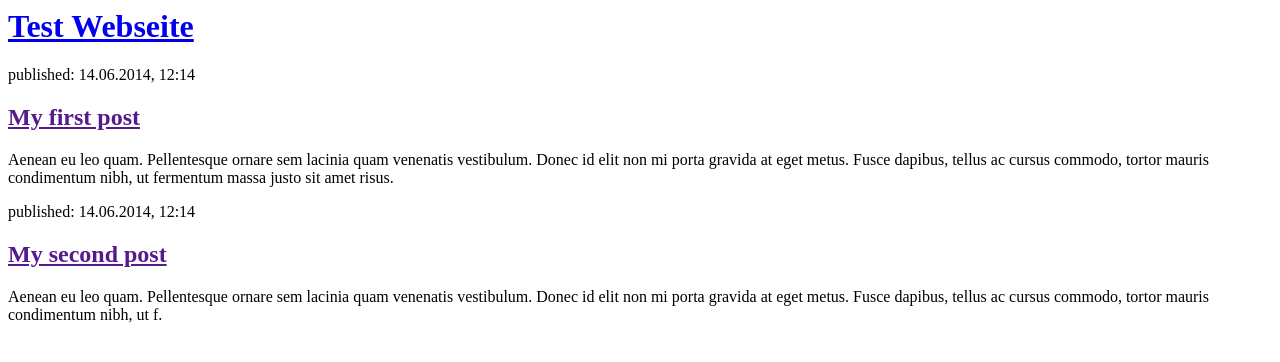
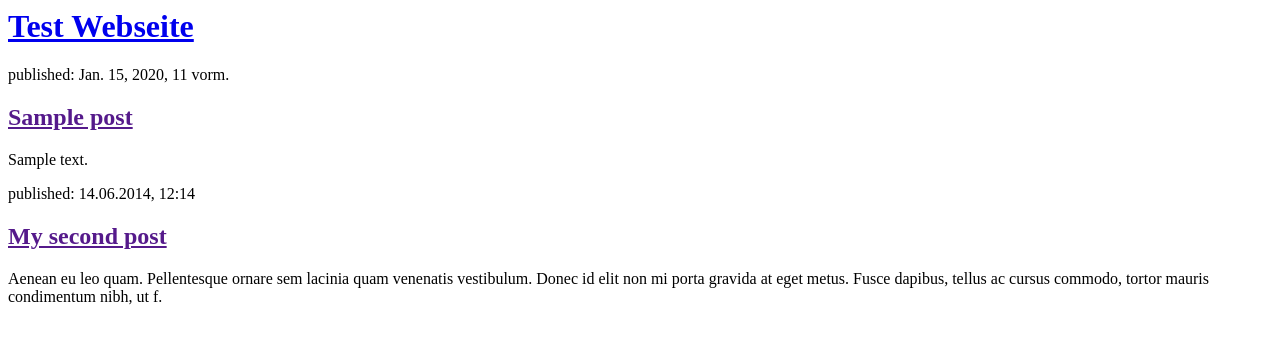
Before and after one commit to KatyaPohorilets/my-first-blog, a Django app: page / in a window 1280 px wide. Shown: the top 362 px of the page. Run offline with Django 3.2, Linux system fonts and the light colour scheme; tables that the repository leaves empty hold one stand-in row (values such as "Sample post").

Commit message:
Modified templates to display posts from database.

```diff
--- a/umfrage/templates/umfrage/post_list.html
+++ b/umfrage/templates/umfrage/post_list.html
@@ -6,12 +6,15 @@
         <div>
             <h1><a href="/">Test Webseite</a></h1>
         </div>
+      {%for post in posts %}
+        <div>
 
-        <div>
-            <p>published: 14.06.2014, 12:14</p>
-            <h2><a href="">My first post</a></h2>
-            <p>Aenean eu leo quam. Pellentesque ornare sem lacinia quam venenatis vestibulum. Donec id elit non mi porta gravida at eget metus. Fusce dapibus, tellus ac cursus commodo, tortor mauris condimentum nibh, ut fermentum massa justo sit amet risus.</p>
+          <p>published: {{ post.published_date }}</p>
+          <h2><a href="">{{ post.title }}</a></h2>
+          <p>{{ post.text|linebreaksbr }}</p>
+
         </div>
+      {% endfor %}
 
         <div>
             <p>published: 14.06.2014, 12:14</p>
--- a/umfrage/views.py
+++ b/umfrage/views.py
@@ -1,5 +1,8 @@
 from django.shortcuts import render
+from django.utils import timezone
+from .models import Post
 
 # Create your views here.
 def post_list(request):
-    return render(request, 'umfrage/post_list.html', {})
+    posts = Post.objects.filter(published_date__lte=timezone.now()).order_by('published_date')
+    return render(request, 'umfrage/post_list.html', {'posts': posts})
```
